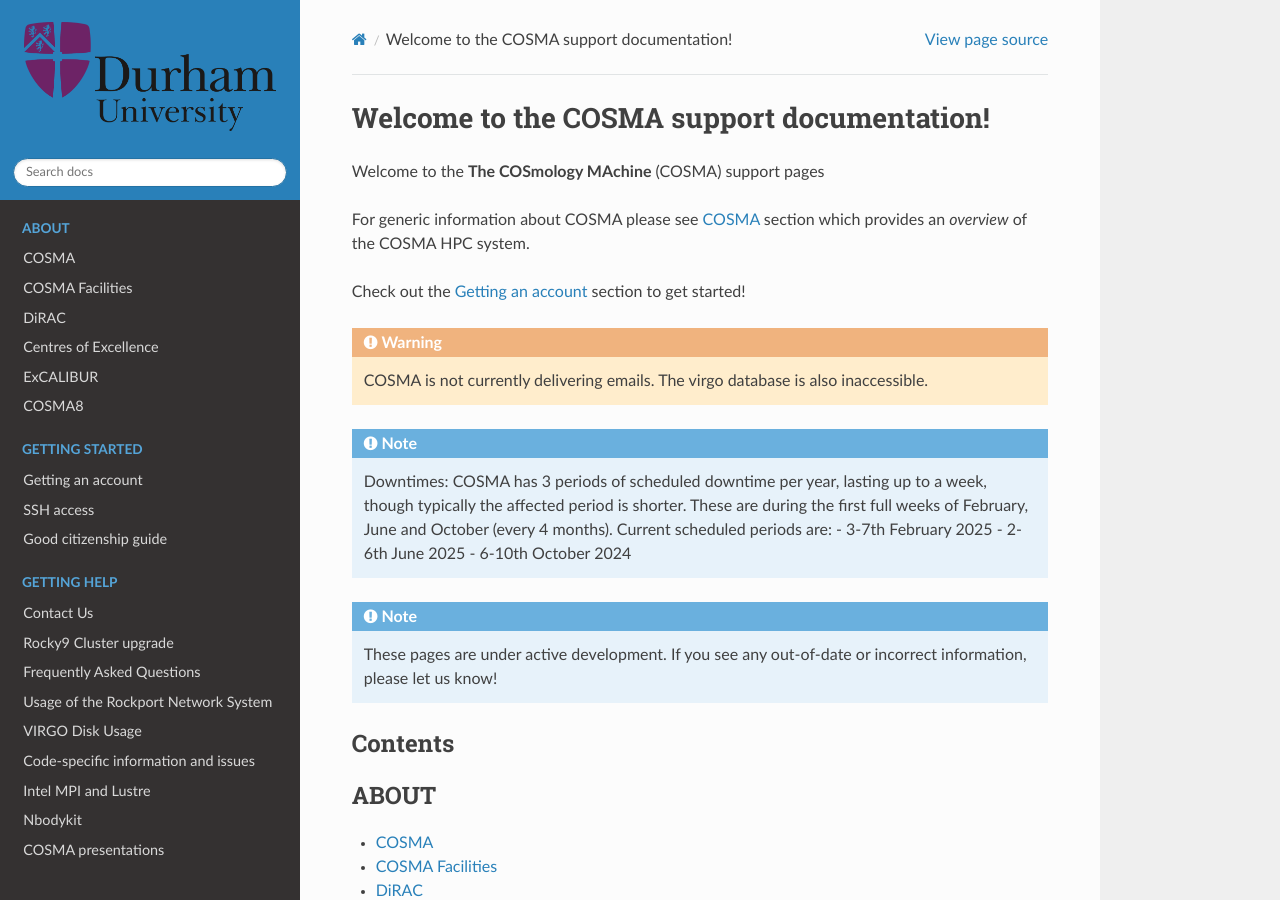
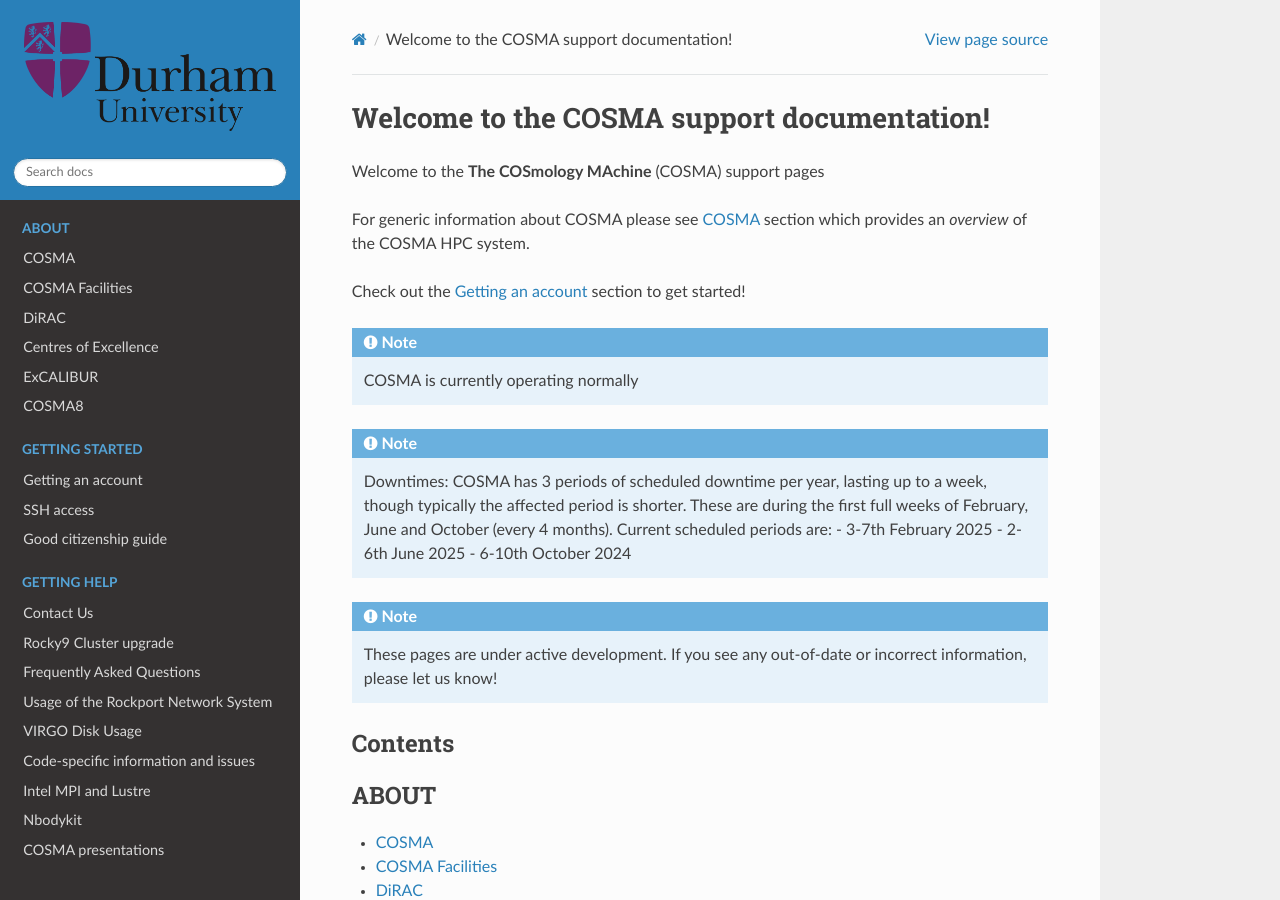
Before and after one commit to agb32/cosmadoc, a Sphinx documentation site: the page built from docs/source/index.rst, in a window 1280 px wide and 900 px high. Built offline with Sphinx 7.4.7 and the Read the Docs theme 3.1.0, drawn with Linux system fonts in a browser that asks for light colours.

Commit message:
status-updated

```diff
--- a/docs/source/index.rst
+++ b/docs/source/index.rst
@@ -8,10 +8,9 @@
 
 Check out the :doc:`account` section to get started!
 
-.. warning::
+.. note::
 
-   COSMA is not currently delivering emails.  The virgo database is
-   also inaccessible.
+   COSMA is currently operating normally
 
 .. note::
 
```
